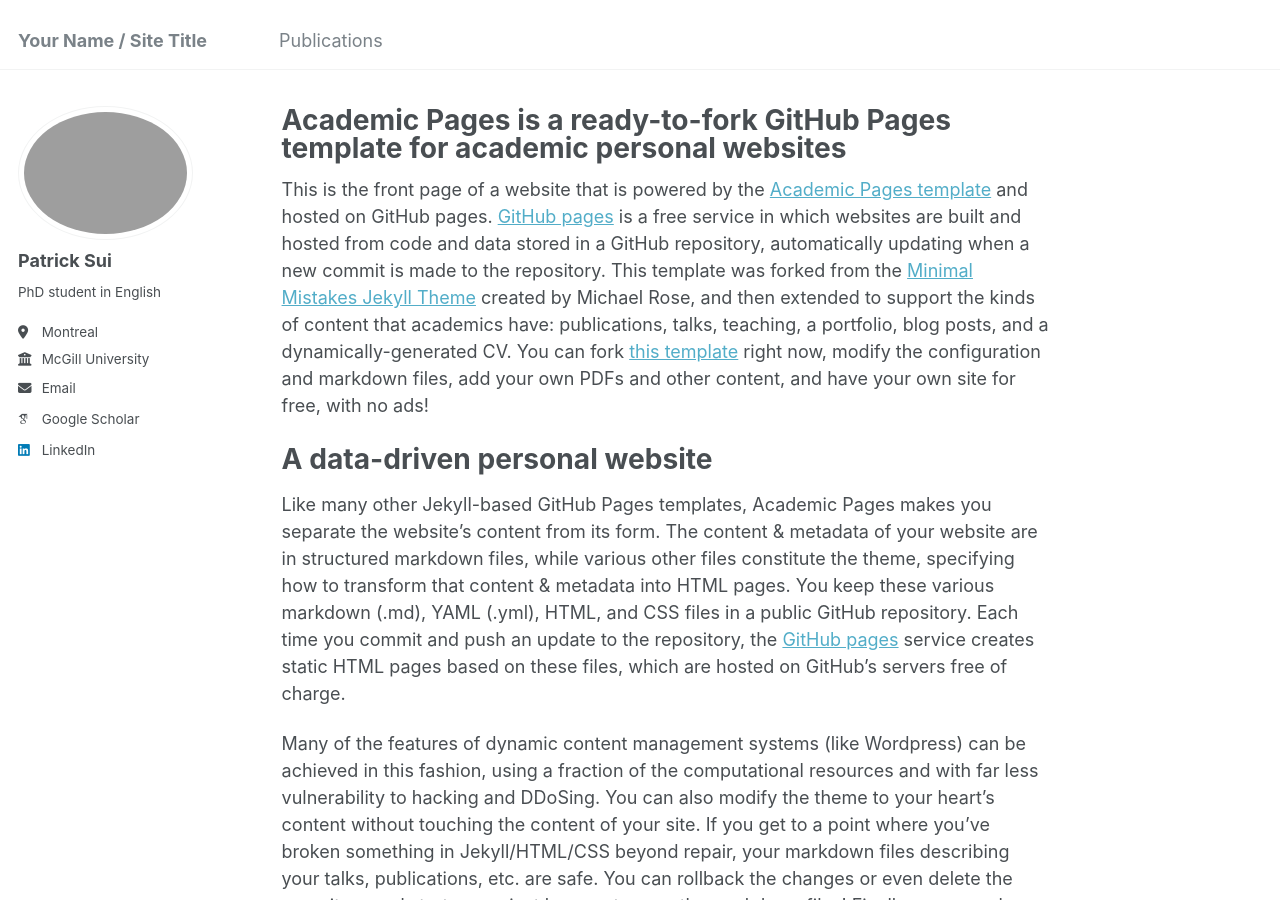
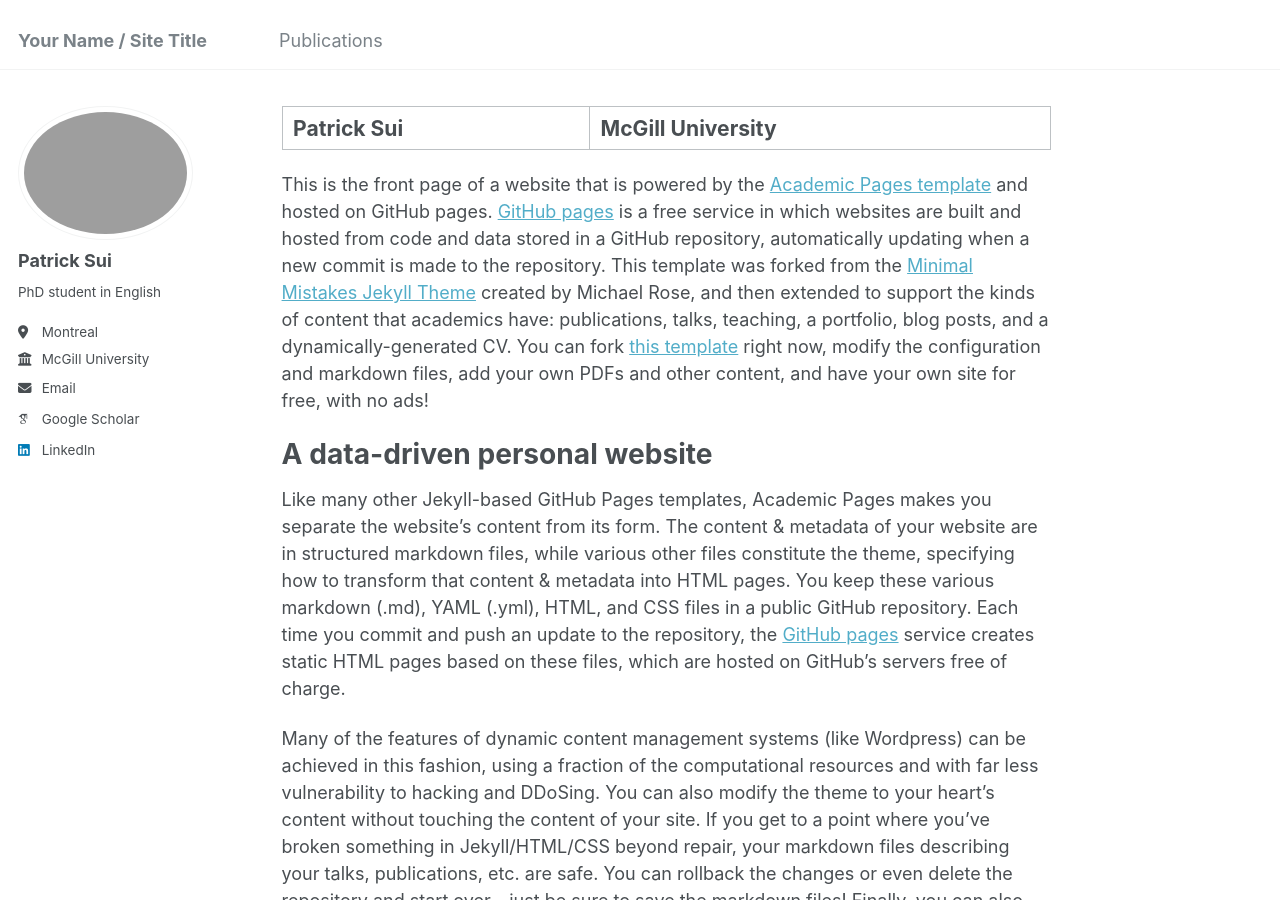
Before and after one commit to patrick-sui/patrick-sui, a Jekyll site: the page built from _pages/about.md, in a window 1280 px wide and 900 px high. Built offline with Jekyll 4.4.1, drawn with Linux system fonts in a browser that asks for light colours; some web fonts are replaced.

Commit message:
Update about.md

```diff
--- a/_pages/about.md
+++ b/_pages/about.md
@@ -1,6 +1,6 @@
 ---
 permalink: /
-title: "Academic Pages is a ready-to-fork GitHub Pages template for academic personal websites"
+title: "Patrick Sui | McGill University"
 author_profile: true
 redirect_from:
   - /about/
```
